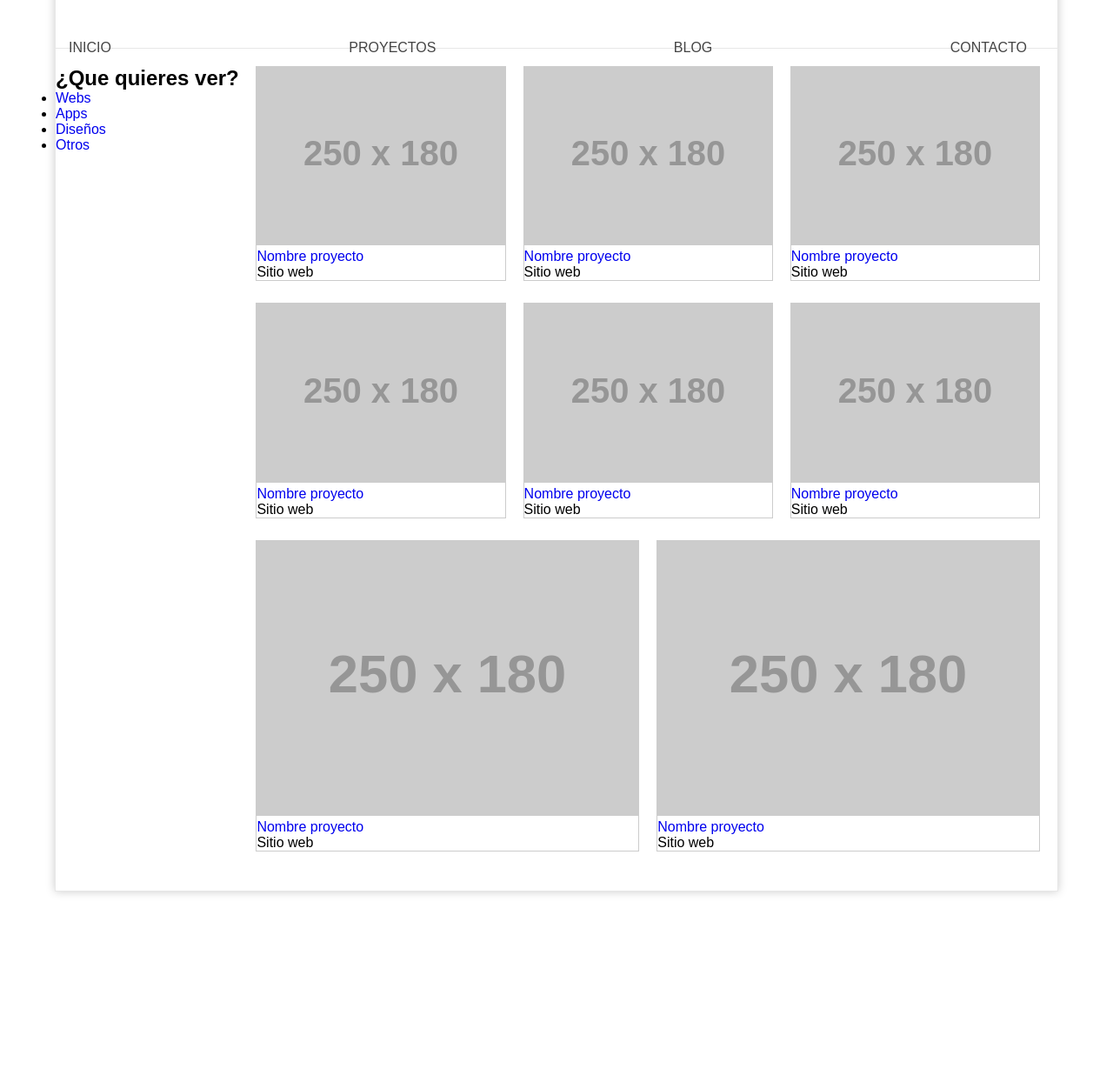
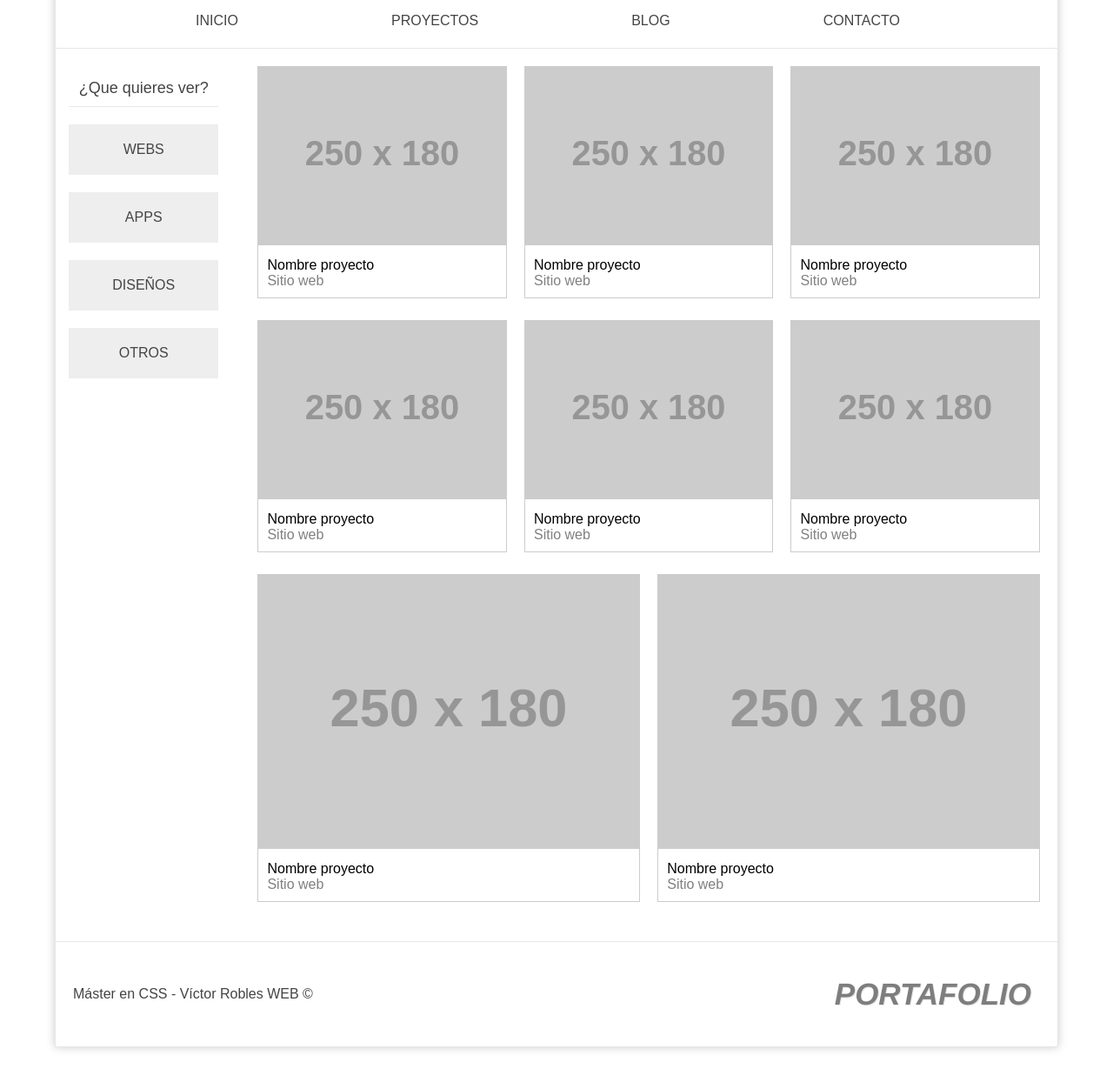
Before and after one commit to RubenLCgit/Proyecto-Maquetacion-Web-Flexbox, a plain HTML site: page indexCurso.html in a window 1280 px wide. Shown: the part 106-1350 px from the top of the page at 87% size. Before the commit the page ends 1171 px from the top, so only its background shows below. Drawn offline with Linux system fonts and the light colour scheme; placeholder pictures from the web are drawn by us.

Commit message:
add:Master's follow-ups

```diff
--- a/css/responsiveCurso.css
+++ b/css/responsiveCurso.css
@@ -0,0 +1,52 @@
+@media (max-width: 1334px){
+    #header{
+        text-align: center;
+    }
+
+    #menu > ul{
+        align-items: flex-start;
+        justify-content: space-evenly;
+        margin-top: 20px;
+    }
+}
+
+@media (max-width: 646px){
+    #footer .logo{
+        flex-grow: 1;
+        order: 1;
+        flex-basis: 100%;
+        text-align: center;
+        margin: 0px;
+    }
+
+    #footer .info{
+        flex-grow: 1;
+        order: 2;
+        flex-basis: 100%;
+        text-align: center;
+        margin: 0px;
+    }
+
+    #content{
+        flex-direction: column;
+    }
+
+    #aside{
+        margin: 0px;
+    }
+
+    .project{
+        margin: 10px;
+    }
+
+    #aside ul{
+        display: flex;
+        flex-wrap: wrap;
+        justify-content: space-between;
+    }
+
+    #aside ul li{
+        flex-grow: 1;
+        margin: 5px;
+    }
+}
--- a/css/stylesCurso.css
+++ b/css/stylesCurso.css
@@ -29,6 +29,11 @@
 .logo{
     flex-grow: 1;
     flex-basis: 65%;
+    font-family: Helvetica;
+    font-style: italic;
+    font-weight: 700;
+    font-size: 35px;
+    text-transform: uppercase;
     padding: 10px;
     margin-left: 20px;
     color: black;
@@ -55,7 +60,7 @@
     flex-direction: row;
     flex-wrap: wrap;
     align-items: center;
-    justify-content: space-between;
+    justify-content: center;
     height: 100%;
     list-style: none;
 }
@@ -97,3 +102,93 @@
 .project img{
     width: 100%;
 }
+
+.project-info{
+    padding: 10px;
+}
+
+.project-info a{
+    font-size: 16px;
+    color: black;
+    transition: all 300ms;
+}
+
+.project-info a:hover{
+    color: green;
+}
+
+.project-info p{
+    font-size: 16px;
+    color: gray;
+    transition: all 300ms;
+}
+
+#aside{
+    flex-basis: 15%;
+    margin-right: 30px;
+    padding: 15px;
+    display: flex;
+    flex-direction: column;
+    flex-wrap: wrap;
+}
+
+#aside h2{
+    display: block;
+    width: 100%;
+    font-size: 18px;
+    font-weight: 100;
+    color: #444;
+    padding-bottom: 10px;
+    margin-bottom: 20px;
+    border-bottom: 1px solid rgba(225, 225, 226, 0.8);
+    text-align: center;
+}
+
+#aside ul{
+    list-style: none;
+}
+
+#aside ul li{
+    padding-bottom: 20px;
+}
+
+#aside a{
+    text-align: center;
+    display: block;
+    padding: 20px;
+    background: #eee;
+    color: #444;
+    transition: all 300ms;
+    text-transform: uppercase;
+}
+
+#aside a:hover{
+    background: #444;
+    color: white;
+}
+
+#footer{
+    display: flex;
+    flex-flow: row wrap;
+    justify-content: flex-end;
+    height: 120px;
+    align-items: center;
+    border-top: 1px solid rgba(225, 225, 226, 0.8);
+}
+
+#footer .logo{
+    opacity: 0.5;
+    flex-basis: auto;
+    flex-grow: 1;
+    order: 2;
+    text-align: right;
+    margin-right: 20px;
+}
+
+
+#footer .info{
+    flex-grow: 1;
+    order: 1;
+    margin-left: 20px;
+    color: #444;
+}
--- a/indexCurso.html
+++ b/indexCurso.html
@@ -128,6 +128,16 @@
                     </div>
                 </section>
             <!-- Fin de contenido -->
+            <!-- Inicio del pie de página -->
+                <footer id="footer">
+                    <div class="logo">
+                        Portafolio
+                    </div>
+                    <div class="info">
+                        Máster en CSS - Víctor Robles WEB &copy;
+                    </div>
+                </footer>
+            <!-- Fin del pie de página -->
         </div>
     <!-- Fin del container -->
 </body>
```
